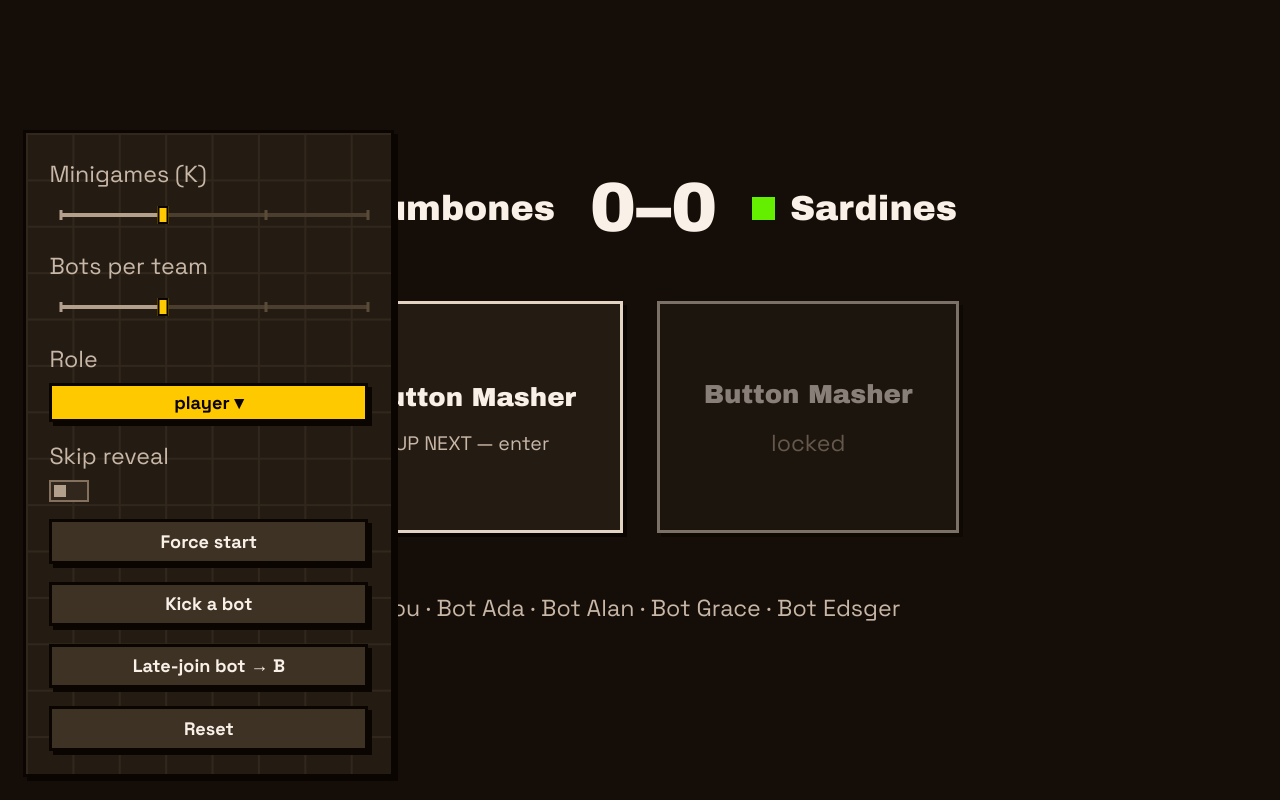
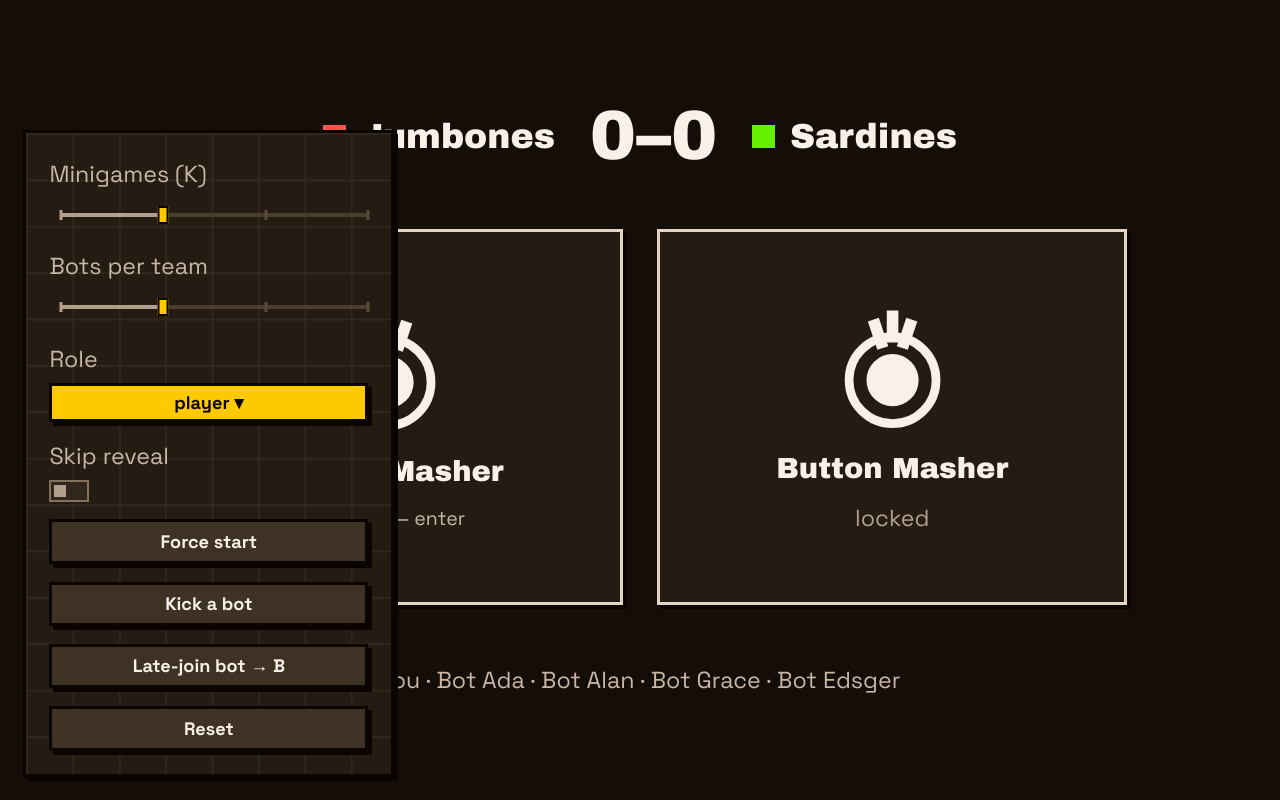
Before and after one commit to ajbarba01/jumbogames, a Next.js app: page /mockup in a window 1280 px wide. Built offline with nearby package versions, Linux system fonts and the light colour scheme; a web font is replaced by a local one.

Commit message:
feat(match): merge the round reveal into match home and scale slots by K

```diff
--- a/src/components/match/MatchContainer.tsx
+++ b/src/components/match/MatchContainer.tsx
@@ -6,7 +6,7 @@
  */
 "use client";
 
-import { useState, useSyncExternalStore } from "react";
+import { useCallback, useEffect, useState, useSyncExternalStore } from "react";
 import { AnimatePresence, MotionConfig } from "motion/react";
 import { SLIP_DUR, SLIP_EASE } from "@jumbo/ui";
 import type { MatchClient } from "@/lib/match/client";
@@ -15,7 +15,9 @@ import { computePresentation, isPristine } from "@jumbo/engine";
 import { EndScreen } from "./EndScreen";
 import { Overview } from "./Overview";
 import { PlayFrame } from "./PlayFrame";
-import { Reveal } from "./Reveal";
+
+/** How long the settled reels hold before the chrome fades in around them. */
+const SETTLE_PAUSE_MS = 700;
 
 export function MatchContainer({
   client,
@@ -50,7 +52,20 @@ export function MatchContainer({
     setChosenZoom(null);
   }
 
+  // The reveal's own bookkeeping, which used to live inside the Reveal screen
+  // and came here with the merge: count the reels that have stopped, and once
+  // they all have, hold a beat before the chrome arrives.
+  const [settledReels, setSettledReels] = useState(0);
+  const onReelSettled = useCallback(() => setSettledReels((n) => n + 1), []);
+
   const presentation = computePresentation({ match, revealDone, chosenZoom });
+
+  const reelsAllSettled = settledReels >= match.slots.length;
+  useEffect(() => {
+    if (revealDone || !reelsAllSettled) return;
+    const id = setTimeout(() => setRevealDone(true), SETTLE_PAUSE_MS);
+    return () => clearTimeout(id);
+  }, [revealDone, reelsAllSettled]);
   const zoomedSlot =
     presentation.kind === "zoom" ? match.slots[presentation.ordinal] : null;
   const locked = presentation.kind === "reveal" || zoomAnimating;
@@ -64,16 +79,15 @@ export function MatchContainer({
         aria-busy={locked}
         className={locked ? "pointer-events-none select-none" : undefined}
       >
-        {presentation.kind === "reveal" ? (
-          <Reveal
-            kinds={match.slots.map((s) => s.kind)}
-            onDone={() => setRevealDone(true)}
-          />
-        ) : presentation.kind === "complete" ? (
+        {presentation.kind === "complete" ? (
           <EndScreen view={view} onExit={onExit} />
         ) : (
+          // One screen for both beats: the reveal is match home with its chrome
+          // hidden and its cards spinning, so nothing moves when it resolves.
           <Overview
             view={view}
+            revealing={presentation.kind === "reveal"}
+            onRevealSettled={onReelSettled}
             onEnter={(ordinal) => {
               setZoomAnimating(true);
               setChosenZoom(ordinal);
--- a/src/components/match/Overview.tsx
+++ b/src/components/match/Overview.tsx
@@ -1,27 +1,119 @@
 /**
- * Match overview — home base between minigames: both teams, the wins tally,
- * and the K preview cards (up next / live / scored / locked). The lit card
- * is the gate's zoom target; cards share layoutIds with the zoom frame.
+ * Match home — the screen between minigames, and the screen the round reveal
+ * plays on. Both teams, the wins tally, the K slot cards, and the roster.
+ *
+ * The reveal is not a separate surface. It used to be, and the cards morphed
+ * from one layout into the other by shared element, which meant they landed in
+ * a different place than they span in — a lurch at the exact beat that is
+ * supposed to feel decisive. Here the cards are laid out once, in their final
+ * positions, and the reveal only changes what is *inside* them: reels spin, the
+ * chrome around them is hidden, and on settle the chrome fades in over cards
+ * that never moved. The jolt is not tuned out, it is unrepresentable.
+ *
+ * Card size scales inversely with K: one minigame is a hero, four are a row of
+ * quarters. The lit card is still the gate's zoom target and still shares a
+ * layoutId with the zoom frame.
  */
 "use client";
 
 import { motion } from "motion/react";
-import { TeamChip } from "@jumbo/ui";
+import { cx, SLIP_EASE, TeamChip } from "@jumbo/ui";
 import type { MatchView } from "@/lib/match/client";
 import { derivePhase, minigamesWon } from "@jumbo/engine";
-import type { MatchState, SlotState } from "@jumbo/engine";
+import type { MatchState, MinigameKind, SlotState } from "@jumbo/engine";
 import { MINIGAMES } from "@jumbo/engine";
+import { MinigameEmblem } from "@/components/minigames/registry";
 
-function SlotCard({
+const REEL_PASSES = 3;
+const REEL_BASE_SECONDS = 1.2;
+const REEL_STAGGER_SECONDS = 0.35;
+
+/**
+ * The inverse ramp, one row per K. Widths are on the container so the cards
+ * stay equal 1fr columns; the column counts re-form at the floor, which is the
+ * fluid law's sanctioned use of a breakpoint — four cards abreast is not a
+ * squeeze at 375px, it is a different layout. Class strings are literal so the
+ * Tailwind scanner can see them.
+ */
+const SLOT_LAYOUT: Record<
+  number,
+  { width: string; cols: string; title: string }
+> = {
+  1: { width: "max-w-md", cols: "grid-cols-1", title: "text-2xl" },
+  2: { width: "max-w-2xl", cols: "grid-cols-2", title: "text-xl" },
+  3: {
+    width: "max-w-3xl",
+    cols: "grid-cols-2 sm:grid-cols-3",
+    title: "text-lg",
+  },
+  4: {
+    width: "max-w-4xl",
+    cols: "grid-cols-2 sm:grid-cols-4",
+    title: "text-lg",
+  },
+};
+
+function layoutFor(count: number): {
+  width: string;
+  cols: string;
+  title: string;
+} {
+  return SLOT_LAYOUT[count] ?? SLOT_LAYOUT[4];
+}
+
+/**
+ * One reel: the pool's emblems scrolling past, settling on the drawn kind.
+ * Travel is expressed as a percentage of the strip's own box rather than in rem
+ * so it follows the card's fluid height instead of pinning it to a fixed one.
+ */
+function Reel({
+  kind,
+  index,
+  onSettled,
+}: {
+  kind: MinigameKind;
+  index: number;
+  onSettled: () => void;
+}): React.JSX.Element {
+  const kinds = Object.keys(MINIGAMES) as MinigameKind[];
+  const strip = Array.from({ length: REEL_PASSES }, () => kinds)
+    .flat()
+    .concat(kind);
+
+  return (
+    <div className="h-full w-full overflow-hidden">
+      <motion.div
+        className="grid h-full"
+        style={{ gridTemplateRows: `repeat(${strip.length}, 100%)` }}
+        initial={{ y: 0 }}
+        animate={{ y: `-${(strip.length - 1) * 100}%` }}
+        transition={{
+          duration: REEL_BASE_SECONDS + index * REEL_STAGGER_SECONDS,
+          ease: SLIP_EASE,
+        }}
+        onAnimationComplete={onSettled}
+      >
+        {strip.map((stripKind, i) => (
+          <div key={i} className="flex items-center justify-center">
+            <MinigameEmblem kind={stripKind} className="w-1/3 text-s12" />
+          </div>
+        ))}
+      </motion.div>
+    </div>
+  );
+}
+
+/** The settled face: emblem over title, plus whatever the phase has to say. */
+function SlotFace({
   slot,
   match,
-  isNext,
-  onEnter,
+  enterable,
+  titleClass,
 }: {
   slot: SlotState;
   match: MatchState;
-  isNext: boolean;
-  onEnter: (ordinal: number) => void;
+  enterable: boolean;
+  titleClass: string;
 }): React.JSX.Element {
   const game = MINIGAMES[slot.kind];
   const winnerTeam =
@@ -30,29 +122,19 @@ function SlotCard({
       : slot.winner === "B"
         ? match.teamB
         : null;
-  const enterable = isNext && slot.phase === "gate";
 
   return (
-    <motion.button
-      layoutId={`slot-card-${slot.ordinal}`}
-      type="button"
-      onClick={() => enterable && onEnter(slot.ordinal)}
-      disabled={!enterable}
-      className={`sticker flex h-40 w-52 flex-col items-center justify-center gap-2 rounded-r2 border-s11 bg-s2 p-4 ${
-        enterable
-          ? "sticker-hover sticker-press cursor-pointer"
-          : slot.phase === "upcoming"
-            ? "opacity-50"
-            : ""
-      }`}
-    >
-      <span className="font-display text-lg text-s12">{game.title}</span>
+    <div className="flex h-full w-full flex-col items-center justify-center gap-2 p-4">
+      <MinigameEmblem kind={slot.kind} className="w-1/3 text-s12" />
+      <span className={cx("font-display text-s12", titleClass)}>
+        {game.title}
+      </span>
       {slot.phase === "done" && (
         <span className="flex items-center gap-2 text-s11">
           {winnerTeam ? (
             <>
               <span
-                className="h-3 w-3 rounded-r1"
+                className="h-3 w-3 shrink-0 rounded-r1"
                 style={{
                   background: `var(--color-team-${winnerTeam.colorIndex})`,
                 }}
@@ -68,28 +150,93 @@ function SlotCard({
       )}
       {enterable && <span className="text-sec text-s10">UP NEXT — enter</span>}
       {slot.phase === "upcoming" && <span className="text-s9">locked</span>}
+    </div>
+  );
+}
+
+function SlotCard({
+  slot,
+  match,
+  isNext,
+  revealing,
+  titleClass,
+  onEnter,
+  onReelSettled,
+  reelIndex,
+}: {
+  slot: SlotState;
+  match: MatchState;
+  isNext: boolean;
+  revealing: boolean;
+  titleClass: string;
+  onEnter: (ordinal: number) => void;
+  onReelSettled: () => void;
+  reelIndex: number;
+}): React.JSX.Element {
+  const enterable = !revealing && isNext && slot.phase === "gate";
+
+  return (
+    <motion.button
+      layoutId={`slot-card-${slot.ordinal}`}
+      type="button"
+      onClick={() => enterable && onEnter(slot.ordinal)}
+      disabled={!enterable}
+      className={cx(
+        "sticker aspect-5/4 w-full overflow-hidden rounded-r2 border-s11 bg-s2",
+        enterable && "sticker-hover sticker-press cursor-pointer",
+        !revealing && slot.phase === "upcoming" && "opacity-50",
+      )}
+    >
+      {revealing ? (
+        <Reel kind={slot.kind} index={reelIndex} onSettled={onReelSettled} />
+      ) : (
+        <SlotFace
+          slot={slot}
+          match={match}
+          enterable={enterable}
+          titleClass={titleClass}
+        />
+      )}
     </motion.button>
   );
 }
 
 export function Overview({
   view,
+  revealing = false,
+  onRevealSettled,
   onEnter,
 }: {
   view: MatchView;
+  /** True during the reveal beat: reels spin and the chrome stays hidden. */
+  revealing?: boolean;
+  /** Called once per reel as it settles; the container counts them. */
+  onRevealSettled?: () => void;
   onEnter: (ordinal: number) => void;
 }): React.JSX.Element {
   const { match } = view;
   const tally = minigamesWon(match);
   const phase = derivePhase(match);
   const activeOrdinal = phase.kind === "slot" ? phase.slot.ordinal : null;
+  const layout = layoutFor(match.slots.length);
+
+  // Hidden, never unmounted: the chrome has to occupy its space throughout, or
+  // the cards would sit somewhere else during the reveal and the whole point of
+  // merging the two screens would be lost.
+  const chrome = revealing ? "opacity-0" : "opacity-100";
 
   return (
     <div className="flex min-h-dvh flex-col items-center justify-center gap-10 p-8">
       {/* Two projector-scale team names either side of a projector-scale score
           do not fit a phone in one line, so the row wraps rather than pushing
           the page sideways; the tally never shrinks, it is the point. */}
-      <header className="flex w-full flex-wrap items-center justify-center gap-x-6 gap-y-1">
+      <header
+        aria-hidden={revealing}
+        className={cx(
+          "slip flex w-full flex-wrap items-center justify-center gap-x-6 gap-y-1",
+          chrome,
+        )}
+      >
         <TeamChip
           colorIndex={match.teamA.colorIndex}
           name={match.teamA.name}
@@ -104,18 +251,26 @@ export function Overview({
           className="text-s12"
         />
       </header>
-      <div className="flex flex-wrap items-center justify-center gap-6">
-        {match.slots.map((slot) => (
+
+      <div
+        className={cx("grid w-full gap-4 sm:gap-6", layout.width, layout.cols)}
+      >
+        {match.slots.map((slot, index) => (
           <SlotCard
             key={slot.ordinal}
             slot={slot}
             match={match}
             isNext={slot.ordinal === activeOrdinal}
+            revealing={revealing}
+            titleClass={layout.title}
+            reelIndex={index}
+            onReelSettled={() => onRevealSettled?.()}
             onEnter={onEnter}
           />
         ))}
       </div>
-      <p className="text-s10">
+
+      <p aria-hidden={revealing} className={cx("slip text-s10", chrome)}>
         {[...match.teamA.members, ...match.teamB.members]
           .map((id) => view.playerLabels[id] ?? id)
           .join(" · ")}
```
Also changed, not shown: src/components/match/Reveal.tsx (deleted, +0 -88 lines).
